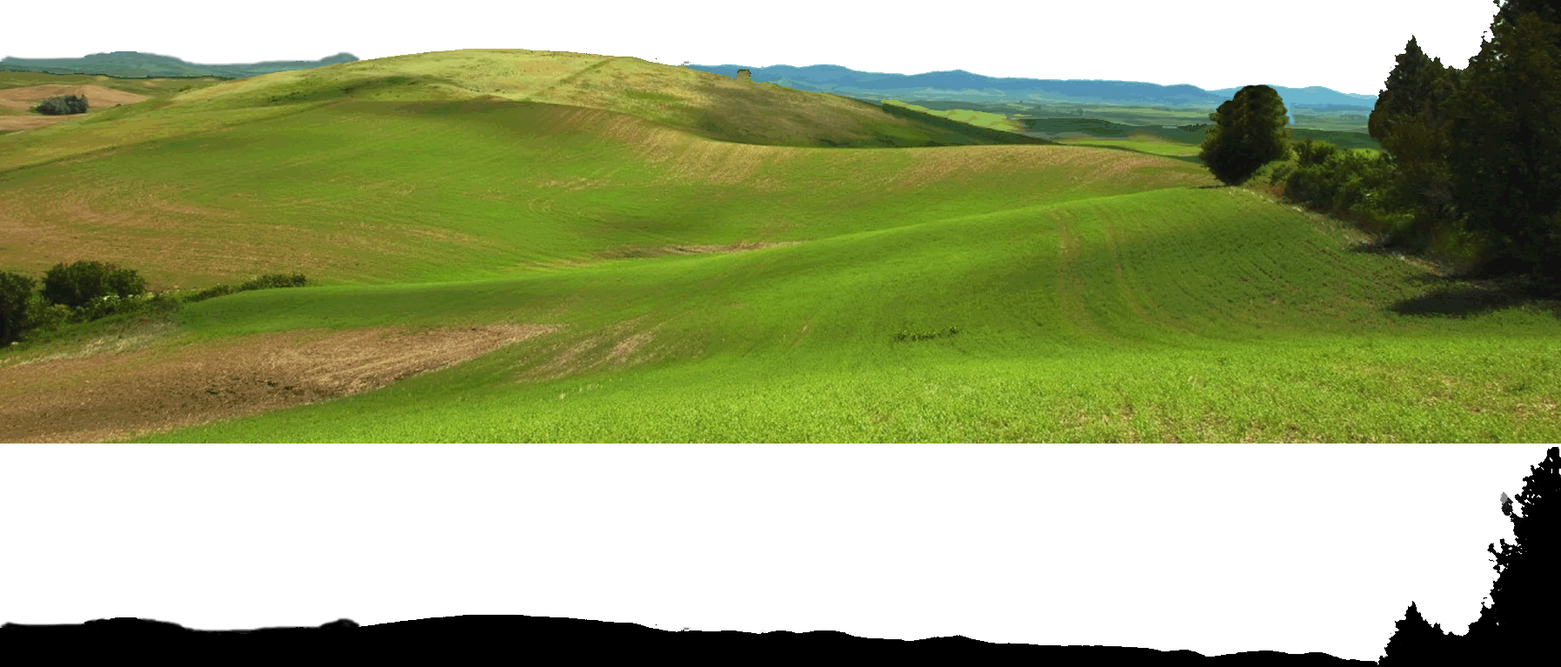
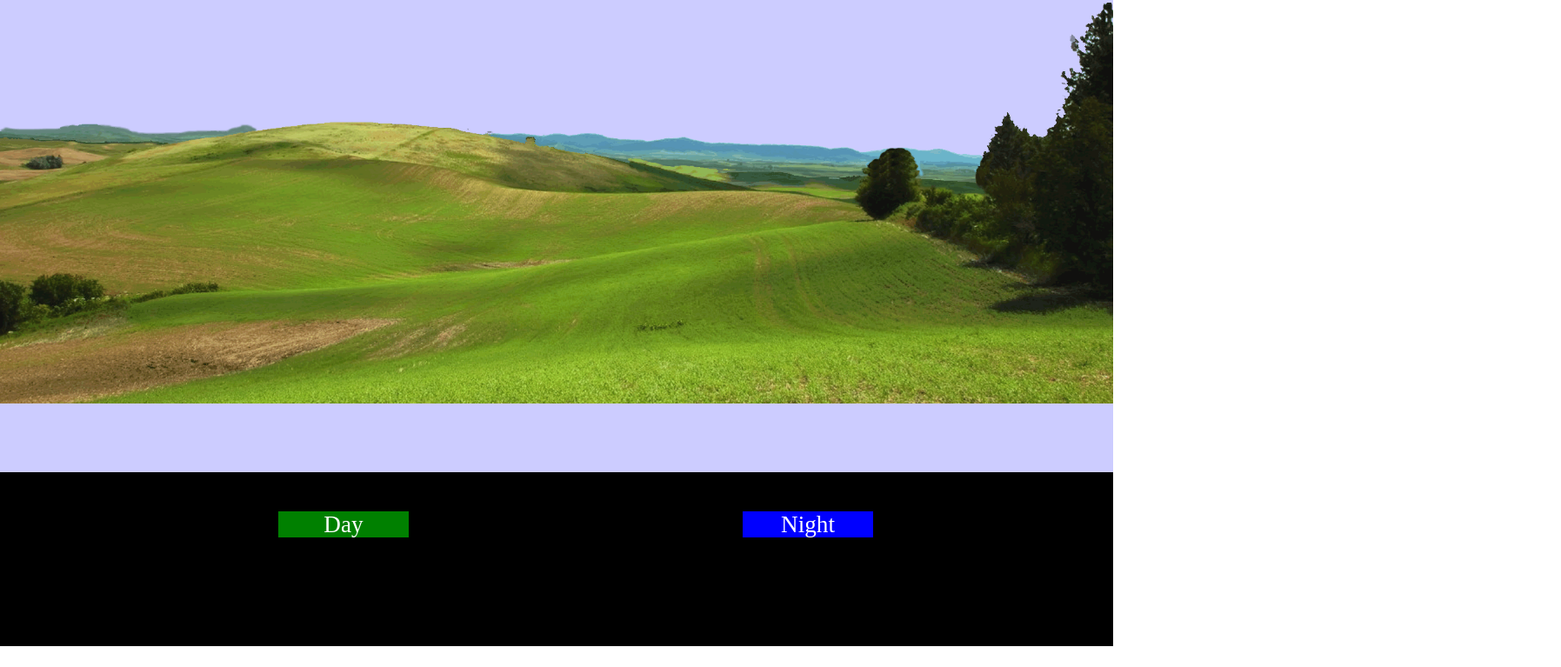
Before and after one commit to ricimusic/Night-and-Day, a plain HTML site: page index.html in a window 1280 px wide. Shown: the part 137-904 px from the top of the page at 87% size, 1795 px wide, since content can reach past the window. After the commit the page ends 880 px from the top, so only its background shows below. Drawn offline with Linux system fonts and the light colour scheme; files that its build step writes are made by us from their sources; files whose address does not match are found by name.

Commit message:
Root CSS
This is the root stylesheet I developed.

```diff
--- a/stylesheet.css
+++ b/stylesheet.css
@@ -2,3 +2,159 @@
 	padding: 0;
 	margin: 0;
 }
+
+html {
+	width: 100%;
+    height: 100%;
+}
+
+body {
+    width: 100%;
+    height: 100%;
+    overflow: hidden;
+}
+
+#sky {
+	width: 100%;
+	height: 85%;
+	background-color: #ccccff;
+	transition: background-color 60s;
+}
+
+#sky.nightlight {
+	background-color: #00001a;
+	transition: background-color 48s;
+}
+
+.ground {
+	position: relative;
+	bottom: 200px;
+	width: 100%;
+	z-index: 5;
+}
+
+.ground-night {
+	position: relative;
+	bottom: 556px;
+	width: 100%;
+	z-index: 6;
+}
+
+img#landscape {
+	width: 100%;
+	position: relative;
+	top: 340px;
+}
+
+img#night-scape {
+	width: 100%;
+	opacity: 0;
+	transition: opacity 60s;
+}
+
+img#night-scape.change {
+	opacity: .9;
+	transition: opacity 40s;
+}
+
+img#sun {
+	position: absolute;
+	top: 350px;
+	width: 175px;
+	z-index: 3;
+}
+
+img#sun.setSun {
+	animation-name: sunSet;
+	animation-duration: 24s;
+	animation-fill-mode: forwards;
+}
+
+img#sun.riseSun {
+	animation-name: sunRise;
+	animation-duration: 24s;
+	animation-delay: 12.8s;
+	animation-fill-mode: forwards;
+}
+
+img#moon {
+	position: absolute;
+	top: 385px;
+	left: 32px;
+	width: 115px;
+	z-index: 4;
+}
+
+img#moon.riseMoon {
+	animation-name: moonRise;
+	animation-duration: 24s;
+	animation-delay: 14.6s;
+	animation-fill-mode: forwards;
+
+}
+
+img#moon.setMoon {
+	position: absolute;
+	animation-name: moonSet;
+	animation-duration: 24s;
+	animation-fill-mode: forwards;
+}
+
+.button {
+	position: relative;
+	width: 150px;
+	height: 30px;
+	color: #ffffff;
+	font-size: 1.7em;
+	text-align: center;
+	float: left;
+}
+
+.button:hover {
+	cursor: pointer;
+	opacity: .7;
+}
+
+#day {
+	background-color: green;
+    left: 25%;
+}
+
+#night {
+	background-color: blue;
+    left: 55%;
+}
+
+footer {
+	position: relative;
+	width: 100%;
+	height: 200px;
+	background-color: #000000;
+}
+
+/* ---- KEYFRAMES ---- */
+
+@keyframes sunRise {
+	0% {transform: translate(0px, 0px);}
+	100% {transform: translate(200px, -325px);}
+}
+
+@keyframes sunSet {
+	0% {transform: translate(200px, -325px);}
+	100% {transform: translate(0px, 0px);}
+}
+
+@keyframes moonRise {
+	0% {transform: translate(0px, 0px);}
+	100% {transform: translate(200px, -325px);}
+}
+
+@keyframes moonSet {
+	0% {transform: translate(200px, -325px);}
+	100% {transform: translate(0px, 0px);}
+}
+
+/*@keyframes toNightLight {
+	0% {transition: background-color(#ccccff)}
+	100% {transition: background-color(#00001a)}
+}*/
```
